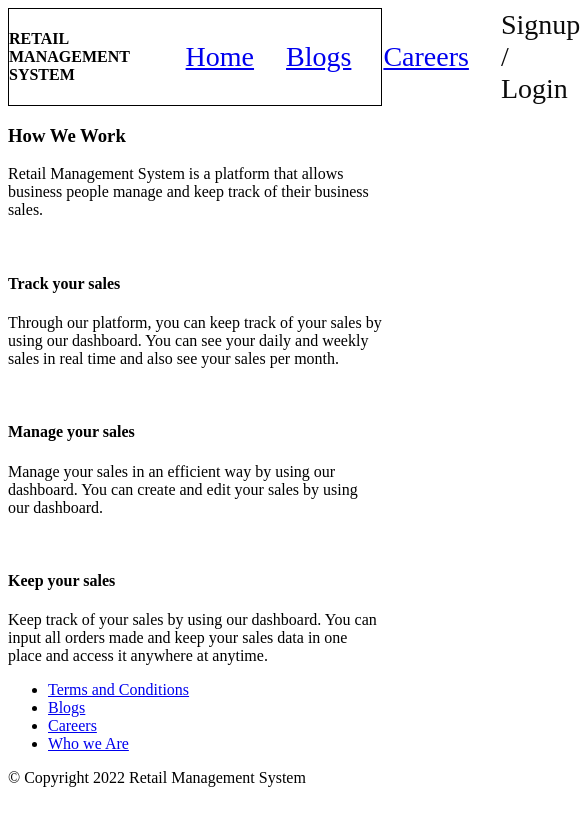
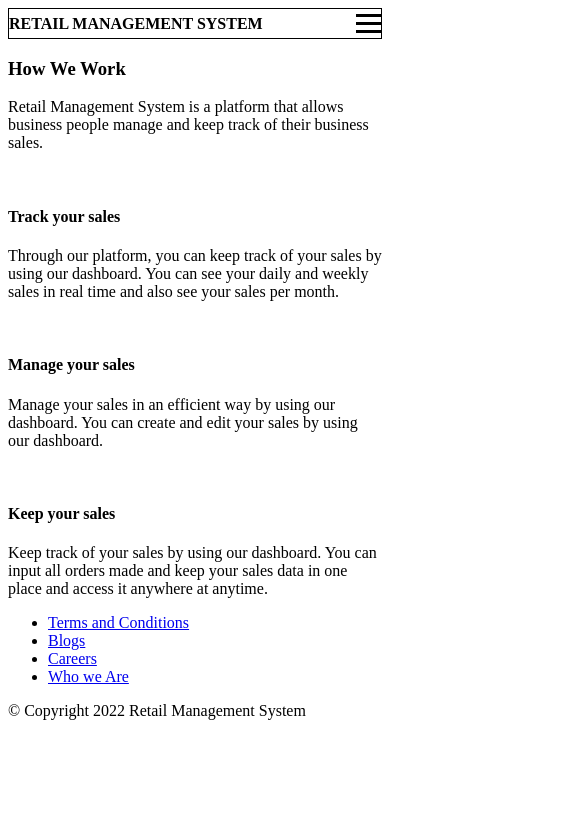
Before and after one commit to edger-asiimwe/retail-management-system, a plain HTML site: page src/html/index.html in a window 390 px wide. Shown: the whole page, 585 px wide, since content can reach past the window. Drawn offline with Linux system fonts and the light colour scheme; files that its build step writes are made by us from their sources.

Commit message:
hamburger nav

```diff
--- a/src/css/index.css
+++ /dev/null
@@ -1,52 +0,0 @@
-
-
-.navbar {
-    border: 1px solid black;
-    display: flex;
-    flex-direction: row;
-}
-
-.nav-title {
-    display: flex;
-    justify-content: flex-start;
-    align-items: center;
-
-}
-
-.nav-title a {
-    text-decoration: none;
-    font-weight: 700;
-    color: black;
-    text-transform: uppercase;
-
-}
-
-.navbar-links {
-    flex: 1;
-    display: flex;
-    justify-content: center;
-    align-items: center;
-
-    list-style: none;
-}
-
-.navbar-links li {
-    margin: 0 1rem;
-    cursor: pointer;
-    color: rgb(12, 12, 12);
-    font-size: 28px;
-}
-
-.navbar-login {
-    display: flex;
-    justify-content: flex-end;
-    align-items: center;
-}
-
-.navbar-login a {
-    margin: 0 1rem;
-    text-decoration: none;
-    transition: 0.5s ease;
-    color: rgb(12, 12, 12);
-    font-size: 28px;
-}
--- /dev/null
+++ b/src/html/css/index.css
@@ -0,0 +1,110 @@
+
+.header{
+    justify-content: space-between;
+}
+.navbar {
+    border: 1px solid black;
+    display: flex;
+    flex-direction: row;
+    justify-content: space-between;
+}
+
+.nav-title {
+    display: flex;
+    justify-content: flex-start;
+    align-items: center;
+
+}
+
+.nav-title a {
+
+    text-decoration: none;
+    font-weight: 700;
+    color: black;
+    text-transform: uppercase;
+
+}
+
+.navbar-links {
+    flex: 1;
+    display: flex;
+    justify-content: center;
+    align-items: center;
+
+    list-style: none;
+}
+
+.navbar-links li {
+    margin: 0 1rem;
+    cursor: pointer;
+    color: rgb(12, 12, 12);
+    font-size: 28px;
+}
+
+.navbar-login {
+    display: flex;
+    justify-content: flex-end;
+    align-items: center;
+}
+
+.navbar-login a {
+    margin: 0 1rem;
+    text-decoration: none;
+    transition: 0.5s ease;
+    color: rgb(12, 12, 12);
+    font-size: 28px;
+}
+
+.hamburger {
+    display: none;
+    cursor: pointer;
+    align-items: center;
+}
+
+.bar {
+    display: block;
+    width: 25px;
+    height: 3px;
+    margin: 5px auto;
+    -webkit-transition: all 0.3s ease-in-out;
+    transition: all 0.3s ease-in-out;
+    background-color: black;
+}
+
+
+@media(max-width:900px){
+    .hamburger{
+        display: block;
+    }
+
+    .hamburger.active .bar:nth-child(2){
+        opacity: 0;
+    }
+    .hamburger.active .bar:nth-child(1){
+        transform: translateY(8px) rotate(45deg);
+    }
+    .hamburger.active .bar:nth-child(3){
+        transform: translateY(-8px) rotate(-45deg);
+
+    }
+
+    .navbar-links{
+        position: fixed;
+        left: -200%;
+        top: 40px;
+        gap: 0;
+        flex-direction: column;
+        background-color: white;
+        width: 100%;
+        text-align: center;
+        transition: 0.3s;
+    }
+
+    .nav-item {
+        margin: 16px 0;
+    }
+
+    .navbar-links.active{
+        left: 0;
+    }
+}
--- a/src/html/index.html
+++ b/src/html/index.html
@@ -16,17 +16,24 @@
         <div class="nav-title">
             <a href="#" class="vector-logo">Retail Management System</a>
         </div>
+
+
         <ul id="nav-mobile" class="right hide-on-med-and-down navbar-links">
-                <li><a href="index.html">Home</a></li>
-                <li><a href="blogs.html">Blogs</a></li>
-                <li><a href="careers.html">Careers</a></li>
+            <li class="nav-item"><a href="index.html" class="nav-link">Home</a></li>
+            <li class="nav-item"><a href="blogs.html" class="nav-link">Blogs</a></li>
+            <li class="nav-item"><a href="careers.html" class="nav-link">Careers</a></li>
 
         </ul>
 
-            <div class="navbar-login">
-                <a href="signup.html">Signup / Login</a>
+        <div class="navbar-login navbar-links">
+            <a href="signup.html" class="nav-link">Signup / Login</a>
         </div>
 
+        <div class="hamburger">
+            <span class="bar"></span>
+            <span class="bar"></span>
+            <span class="bar"></span>
+        </div>
     </nav>
 </div>
     <!--- End of Header-->
@@ -96,6 +103,8 @@
             <p>&copy; Copyright 2022 Retail Management System</p>
         </div>
         <!--- End of Footer Section --->
+
+        <script src="scripts/script.js"></script>
 </body>
 
 </html>
--- /dev/null
+++ b/src/html/scripts/script.js
@@ -0,0 +1,13 @@
+const hamburger = document.querySelector(".hamburger");
+const navMenu = document.querySelector(".navbar-links");
+
+hamburger.addEventListener("click", () => {
+    hamburger.classList.toggle("active");
+    navMenu.classList.toggle("active")
+})
+
+document.querySelectorAll(".nav-link").forEach(n => n.
+    addEventListener("click", () => {
+        hamburger.classList.remove("active");
+        navMenu.classList.remove("active");
+    }))
```
Also changed, not shown: src/html/css/signup.css (renamed from src/css/signup.css). Lines whose indentation alone changed are shown as unchanged.
